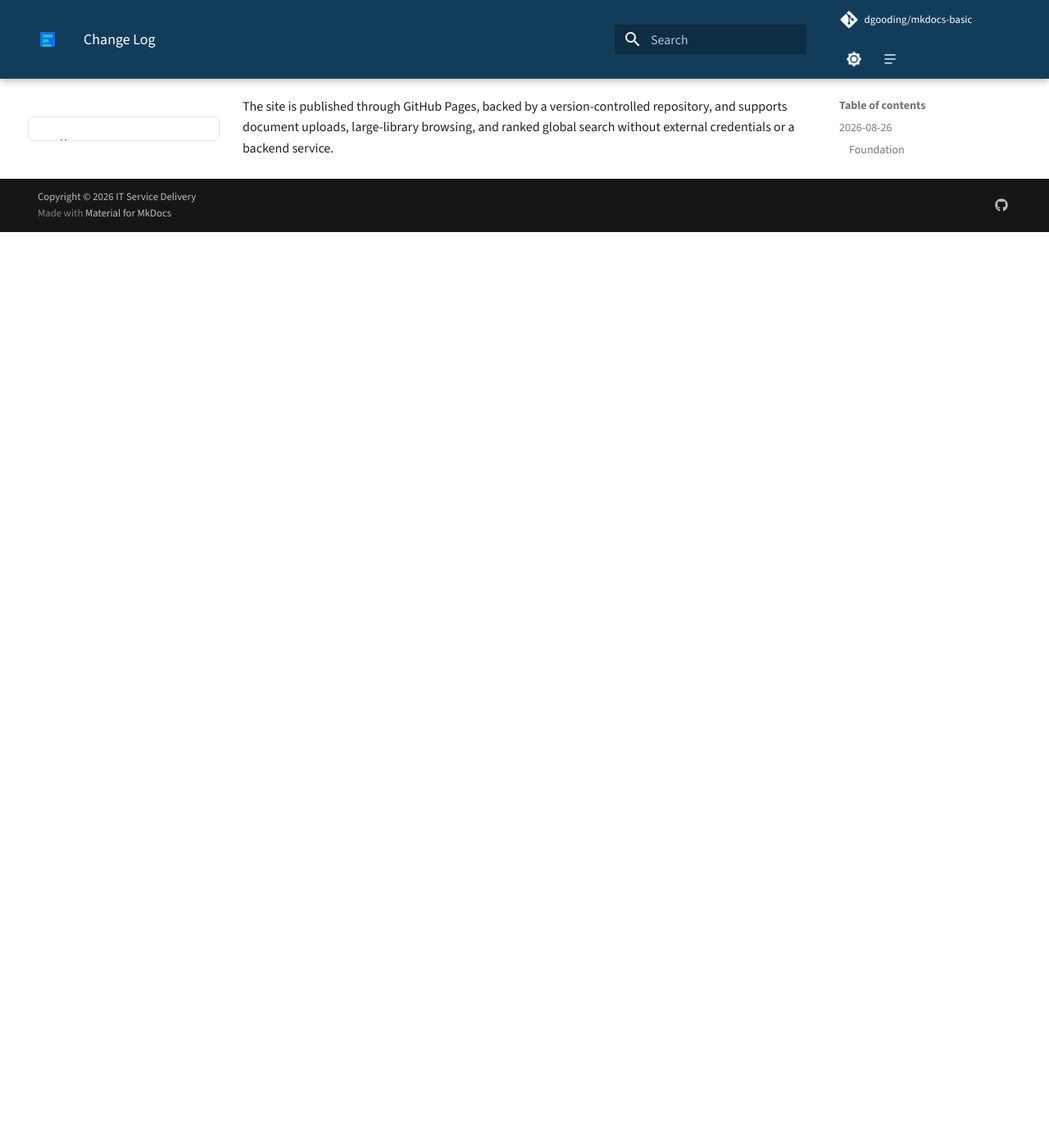
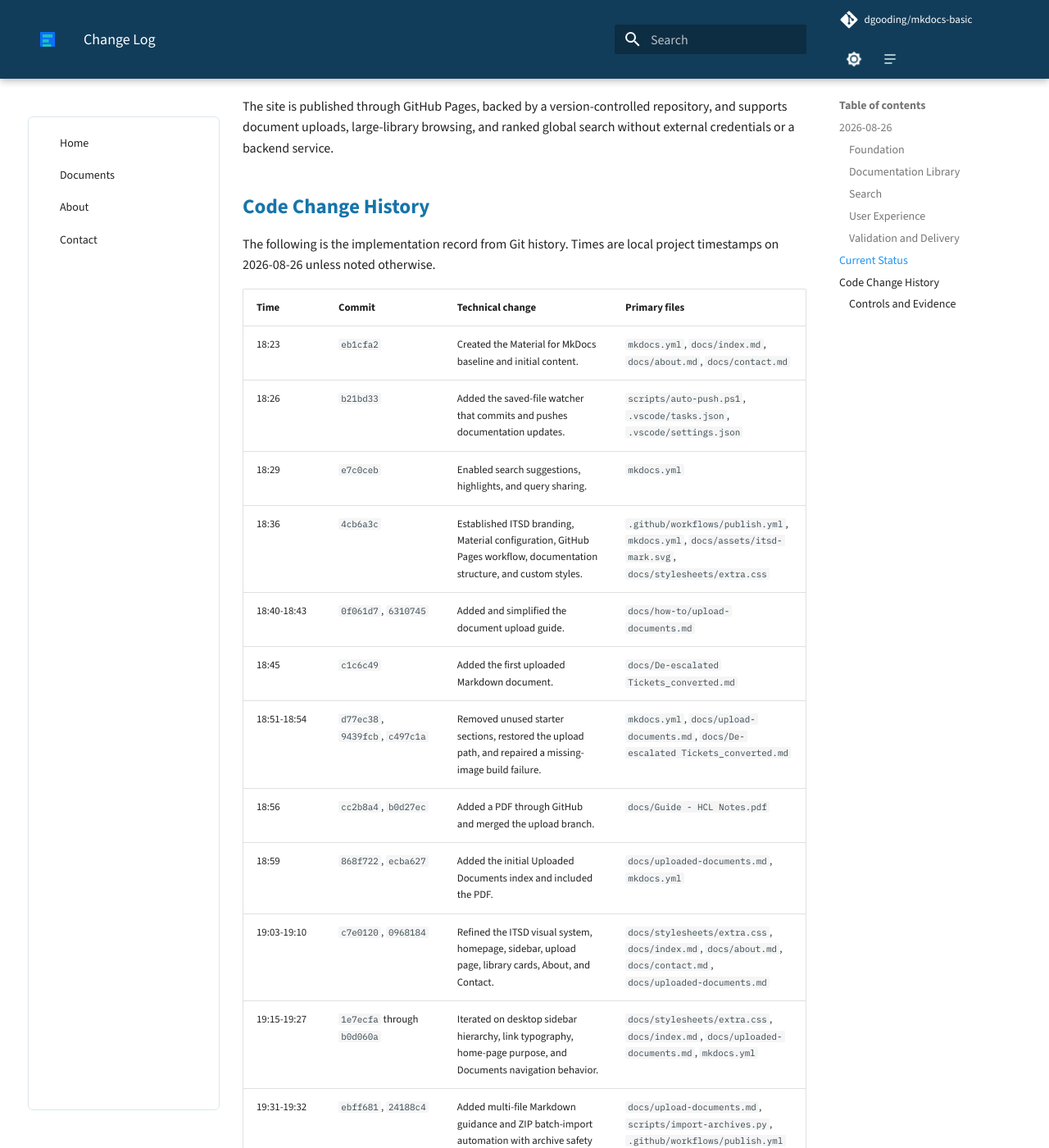
Before and after one commit to dgooding/mkdocs-basic, an MkDocs documentation site: the page built from docs/change-log.md, in a window 1280 px wide and 1400 px high, scrolled down 1513 px. Shown: the whole window at 82% size. Built offline with MkDocs 1.6.1 and Material for MkDocs 9.7.7, drawn with Linux system fonts in a browser that asks for light colours; comment, search, counter and statistics services are not loaded; before the commit the page ends 1796 px from its top, so only the background shows below that; some of the changed text lies outside the part shown.

Commit message:
docs: auto-update 2026-08-26 20:28:51

```diff
--- a/docs/change-log.md
+++ b/docs/change-log.md
@@ -42,3 +42,34 @@ This page records the iterative development of the ITSD Documentation site.
 ## Current Status
 
 The site is published through GitHub Pages, backed by a version-controlled repository, and supports document uploads, large-library browsing, and ranked global search without external credentials or a backend service.
+
+## Code Change History
+
+The following is the implementation record from Git history. Times are local project timestamps on 2026-08-26 unless noted otherwise.
+
+| Time | Commit | Technical change | Primary files |
+| --- | --- | --- | --- |
+| 18:23 | `eb1cfa2` | Created the Material for MkDocs baseline and initial content. | `mkdocs.yml`, `docs/index.md`, `docs/about.md`, `docs/contact.md` |
+| 18:26 | `b21bd33` | Added the saved-file watcher that commits and pushes documentation updates. | `scripts/auto-push.ps1`, `.vscode/tasks.json`, `.vscode/settings.json` |
+| 18:29 | `e7c0ceb` | Enabled search suggestions, highlights, and query sharing. | `mkdocs.yml` |
+| 18:36 | `4cb6a3c` | Established ITSD branding, Material configuration, GitHub Pages workflow, documentation structure, and custom styles. | `.github/workflows/publish.yml`, `mkdocs.yml`, `docs/assets/itsd-mark.svg`, `docs/stylesheets/extra.css` |
+| 18:40-18:43 | `0f061d7`, `6310745` | Added and simplified the document upload guide. | `docs/how-to/upload-documents.md` |
+| 18:45 | `c1c6c49` | Added the first uploaded Markdown document. | `docs/De-escalated Tickets_converted.md` |
+| 18:51-18:54 | `d77ec38`, `9439fcb`, `c497c1a` | Removed unused starter sections, restored the upload path, and repaired a missing-image build failure. | `mkdocs.yml`, `docs/upload-documents.md`, `docs/De-escalated Tickets_converted.md` |
+| 18:56 | `cc2b8a4`, `b0d27ec` | Added a PDF through GitHub and merged the upload branch. | `docs/Guide - HCL Notes.pdf` |
+| 18:59 | `868f722`, `ecba627` | Added the initial Uploaded Documents index and included the PDF. | `docs/uploaded-documents.md`, `mkdocs.yml` |
+| 19:03-19:10 | `c7e0120`, `0968184` | Refined the ITSD visual system, homepage, sidebar, upload page, library cards, About, and Contact. | `docs/stylesheets/extra.css`, `docs/index.md`, `docs/about.md`, `docs/contact.md`, `docs/uploaded-documents.md` |
+| 19:15-19:27 | `1e7ecfa` through `b0d060a` | Iterated on desktop sidebar hierarchy, link typography, home-page purpose, and Documents navigation behavior. | `docs/stylesheets/extra.css`, `docs/index.md`, `docs/uploaded-documents.md`, `mkdocs.yml` |
+| 19:31-19:32 | `ebff681`, `24188c4` | Added multi-file Markdown guidance and ZIP batch-import automation with archive safety limits. | `docs/upload-documents.md`, `scripts/import-archives.py`, `.github/workflows/publish.yml` |
+| 19:37-19:45 | `e49630a`, `d92b44d`, `545ffef`, `146a5b3`, `c3603a6`, `b5c2a0a` | Replaced library cards with a generated catalog, type filters, sorting, pagination, and explicit loading state. | `docs/javascripts/document-library.js`, `docs/assets/document-library.json`, `scripts/generate-document-library.py`, `docs/uploaded-documents.md` |
+| 19:59-20:05 | `462fe20`, `8819166`, `bedacd4`, `b1f897c`, `2d3f265`, `0af2e63` | Built ranked search, then moved it from Documents to the global header Enter flow and dedicated results page. | `docs/search.md`, `docs/javascripts/document-search.js`, `docs/javascripts/global-search.js`, `mkdocs.yml` |
+| 20:14-20:16 | `cb7a244`, `df33724`, `c1b5345`, `50a4905` | Prototyped a Workflow page/profile link, evaluated it, and removed it with explicit revert commits. | `docs/workflow.md`, `docs/javascripts/global-search.js`, `docs/stylesheets/extra.css`, `mkdocs.yml` |
+| 20:21 | `a51fa09` | Added this Change Log and a header access icon. | `docs/change-log.md`, `docs/javascripts/change-log-link.js`, `docs/stylesheets/extra.css`, `mkdocs.yml` |
+| 20:23 | `6157862` | Moved the compact theme and Change Log controls to follow the repository link. | `docs/javascripts/change-log-link.js`, `docs/stylesheets/extra.css` |
+
+### Controls and Evidence
+
+- Every site/configuration change was validated with `mkdocs build --strict` before publication.
+- GitHub Pages deployments were checked after major workflow, search, and document-library changes.
+- Concurrent GitHub uploads were retained by rebasing before local commits were pushed.
+- The current implementation is fully traceable through the commit IDs listed above.
```
